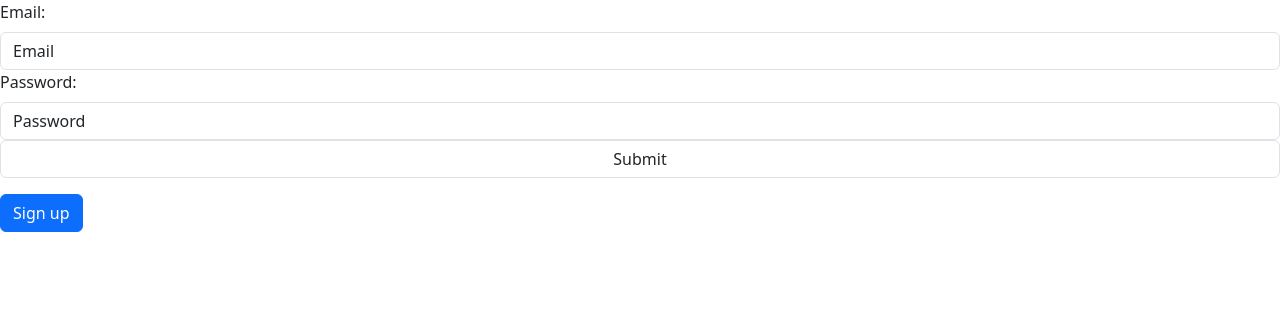
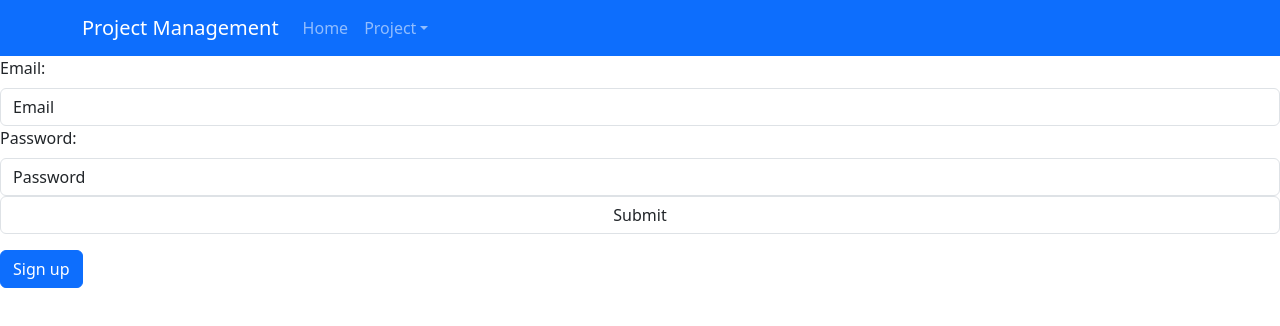
Before and after one commit to pwillsmaith21/Project-Management-App, a React (Create React App) app in the folder react-app/: page / in a window 1280 px wide. Shown: the top 326 px of the page. Built offline with nearby package versions, Linux system fonts and the light colour scheme.

Commit message:
add manager resctriction and navbar

```diff
--- a/react-app/src/App.js
+++ b/react-app/src/App.js
@@ -4,7 +4,6 @@ import Home from './components/home';
 import Project from './components/project';
 import Login from './components/login';
 import Registration from './components/register';
-import NavigationBar from './components/navbar';
 import { Route,Routes } from 'react-router-dom';
 
 
--- a/react-app/src/components/home.js
+++ b/react-app/src/components/home.js
@@ -1,12 +1,14 @@
 import React, { useEffect, useState } from 'react';
 import {Link} from 'react-router-dom';
-import ManageProject from './manageproject';
+import ManageProject from '../manageproject';
 import { useParams } from 'react-router-dom';
 import Accordion from 'react-bootstrap/Accordion';
 import Popup from 'reactjs-popup';
 import { useForm, SubmitHandler } from "react-hook-form"
 import Button from 'react-bootstrap/Button'
 import Form from 'react-bootstrap/Form';
+import Badge from 'react-bootstrap/Badge';
+
 
 
  function Home(){
@@ -34,14 +36,17 @@ import Form from 'react-bootstrap/Form';
   }
 
 async function fetchUser() {
-    var ProjectsUrl = `${baseUrl}/uses/id/${_id}`;
+    var ProjectsUrl = `${baseUrl}/users/id/${_id}`;
     return await fetch(ProjectsUrl)
     .then(res => res.json())
     }
     useEffect(() => {getProjects()}, []);
     useEffect(() => {getUser()},[])
-
-    const ProjectsHtml = projects.map((project) =>
+    var uniqueProjectId = [];
+    const ProjectsHtml = projects.map((project) =>{
+        if((project != null) && (!uniqueProjectId.includes(project._id))){
+            uniqueProjectId.push(project._id)
+            return (
             <div>
             <Accordion defaultActiveKey="1">
             <Accordion.Item eventKey="0">
@@ -63,20 +68,26 @@ async function fetchUser() {
            </Accordion.Body>
            </Accordion.Item>
            </Accordion>
-       <ManageProject project = {project}/>
+           {user?.manager?<ManageProject project = {project}/>:""}
 
-    </div>);
+        </div>)
+         }
+    }
+
+ );
 
     return(
         <div className='Home'>
             <section clasName= "user">
                 <h4>
+                    <Badge bg="primary">
                         {user.name}
+                    </Badge>
                 </h4>
             </section>
             <h3>Projects</h3>
             {ProjectsHtml}
-            <AddProject _id = {_id}/>
+            {user?.manager?<AddProject _id = {_id}/> : "No Manager Access"}
         </div>
     )
 
@@ -92,19 +103,6 @@ function Task(props){
         var ProjectsUrl = `${baseUrl}/tasks/project/${props._id}`;
         return await fetch(ProjectsUrl)
        .then(res => res.json())
-      /* var tasks = [
-        {
-            'id' : 1,
-            'taskname': "add css to application"
-
-        },
-        {
-            'id' : 2,
-            'taskname': "create api to acess star war data base",
-        }
-    ]
-    return tasks
-    */
   }
     useEffect(() => {getTasks()}, []);
 
--- a/react-app/src/components/navbar.js
+++ b/react-app/src/components/navbar.js
@@ -3,20 +3,23 @@ import Nav from 'react-bootstrap/Nav';
 import Navbar from 'react-bootstrap/Navbar';
 import NavDropdown from 'react-bootstrap/NavDropdown';
 
-function NavigationBar() {
+function ColorSchemesExample() {
   return (
-    <Navbar expand="lg" className="bg-body-tertiary">
-      <Container>
-        <Navbar.Brand href={`/home/${1}`}>Project Management</Navbar.Brand>
-        <Navbar.Toggle aria-controls="basic-navbar-nav" />
-        <Navbar.Collapse id="basic-navbar-nav">
+      <Navbar bg="primary" sticky="top" data-bs-theme="dark">
+        <Container>
+          <Navbar.Brand>Project Management</Navbar.Brand>
           <Nav className="me-auto">
-            <Nav.Link href={`/home/${1}`}>Home</Nav.Link>
+            <Nav.Link href="/home">Home</Nav.Link>
+            <NavDropdown title="Project" id="basic-nav-dropdown">
+              <NavDropdown.Item href="#action/3.1">Project1</NavDropdown.Item>
+              <NavDropdown.Item href="#action/3.2">
+                Project1
+              </NavDropdown.Item>
+            </NavDropdown>
           </Nav>
-        </Navbar.Collapse>
-      </Container>
-    </Navbar>
+        </Container>
+      </Navbar>
   );
 }
 
-export default NavigationBar
+export default ColorSchemesExample;
--- a/react-app/src/index.js
+++ b/react-app/src/index.js
@@ -4,11 +4,13 @@ import './index.css';
 import App from './App';
 import reportWebVitals from './reportWebVitals';
 import { BrowserRouter } from 'react-router-dom';
+import NavigationBar from './components/navbar';
 
 const root = ReactDOM.createRoot(document.getElementById('root'));
 root.render(
   <React.StrictMode>
     <BrowserRouter>
+    <NavigationBar/>
       <App />
     </BrowserRouter>
 
```
Also changed, not shown: react-app/src/manageproject.js (renamed from react-app/src/components/manageproject.js). Lines whose indentation alone changed are shown as unchanged.
